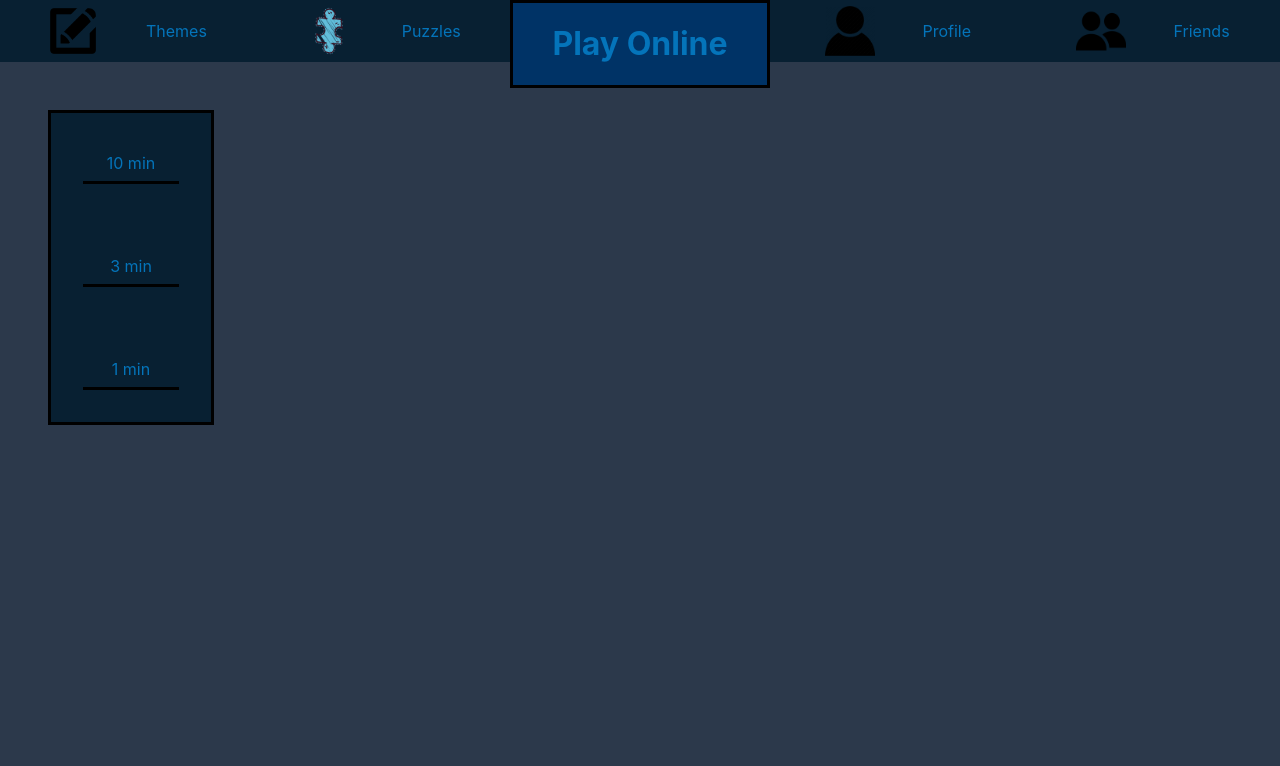
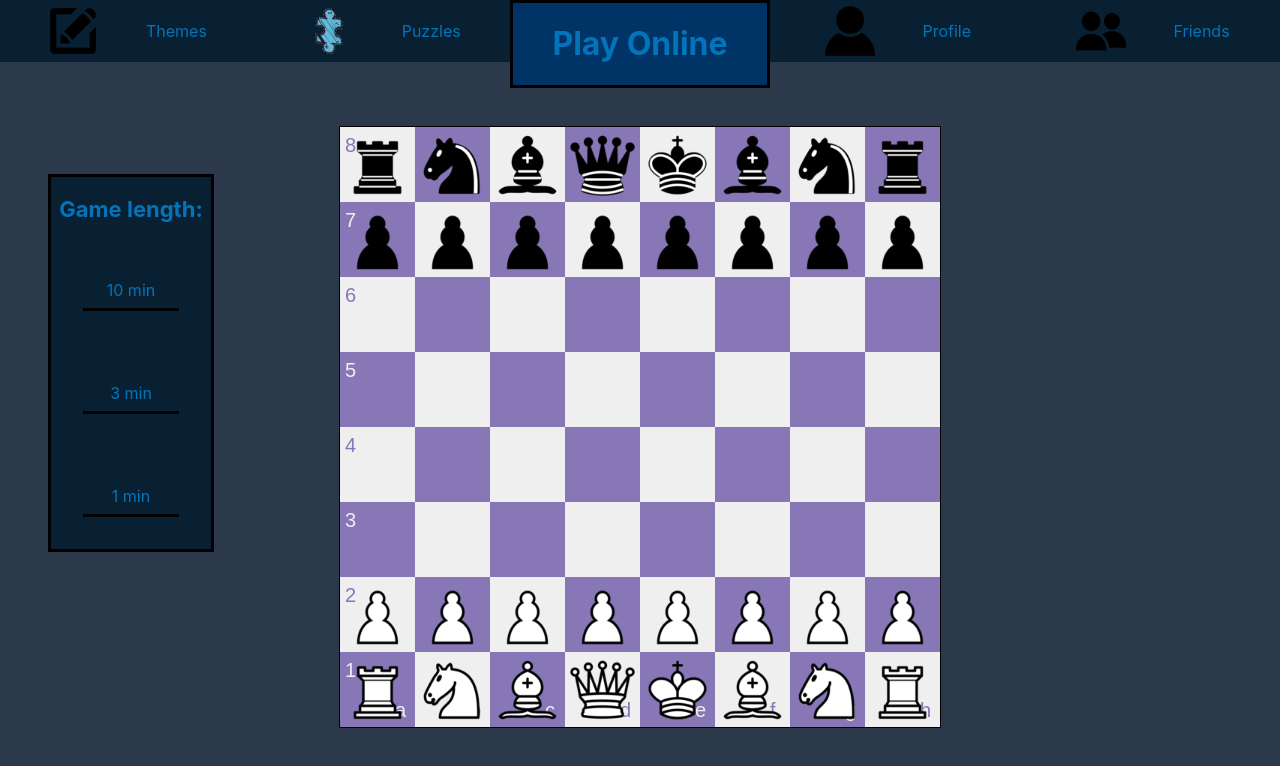
Before and after one commit to hermnk/happens-sjakk, a React (Create React App) app: page / in a window 1280 px wide. Shown: the top 766 px of the page. Built offline with nearby package versions, Linux system fonts and the light colour scheme.

Commit message:
Made a better interface and fixed the pawn movement on the board

```diff
--- a/src/App.js
+++ b/src/App.js
@@ -5,13 +5,17 @@ import Sidebar from './components/sidebar'
 
 const App = () =>{
     const profileList = ["Game history", "Rating", "Jeg", "kult"]
-    const playList = ["10 min", "3 min", "1 min"]
+    const playList = [{title: "Game length:"}, {categories: ["10 min", "3 min", "1 min"]}]
 
     return(
-    <div>
+    <div className="game-page">
         <Hotbar/>
-        <Sidebar menulist={playList}/>
-
+        <div className="sidebar-board">
+            <div className="sidebar-scaled">
+                <Sidebar menulist={playList}/>
+            </div>
+            <Board/>
+        </div>
     </div>
     )
 }
--- a/src/components/piece.js
+++ b/src/components/piece.js
@@ -33,20 +33,42 @@ export class Pawn extends Piece
         this.posibilities = [];
 
         if(this.color == 'w'){
-            if(Math.floor(this.pos.y/pieceSize) === 6 && board[Math.floor(this.pos.y/pieceSize)-2][Math.floor(this.pos.x/pieceSize)] == 0){
+            if(Math.floor(this.pos.y/pieceSize) === 6 && board[Math.floor(this.pos.y/pieceSize)-2][Math.floor(this.pos.x/pieceSize)] === 0){
                 this.posibilities.push({x:Math.floor(this.pos.x/pieceSize), y:Math.floor(this.pos.y/pieceSize)-1, onPiece: false})
                 this.posibilities.push({x:Math.floor(this.pos.x/pieceSize), y:Math.floor(this.pos.y/pieceSize)-2, onPiece: false})
-            } else{
+            } else if(board[Math.floor(this.pos.y/pieceSize)-1][Math.floor(this.pos.x/pieceSize)] === 0){
                 this.posibilities.push({x:Math.floor(this.pos.x/pieceSize), y:Math.floor(this.pos.y/pieceSize)-1})
+            }
+            if(0 <= Math.floor(this.pos.y/pieceSize)-1 && Math.floor(this.pos.y/pieceSize)-1 <= 7 && 0 <= Math.floor(this.pos.x/pieceSize)-1 && Math.floor(this.pos.x/pieceSize)-1 <= 7){
+                if(board[Math.floor(this.pos.y/pieceSize)-1][Math.floor(this.pos.x/pieceSize)-1] !== 0 && board[Math.floor(this.pos.y/pieceSize)-1][Math.floor(this.pos.x/pieceSize)-1].color !== 'w'){
+                    this.posibilities.push({x:Math.floor(this.pos.x/pieceSize)-1, y:Math.floor(this.pos.y/pieceSize)-1, onPiece: true})
+                }
+            }
+            if(0 <= Math.floor(this.pos.y/pieceSize)-1 && Math.floor(this.pos.y/pieceSize)-1 <= 7 && 0 <= Math.floor(this.pos.x/pieceSize)+1 && Math.floor(this.pos.x/pieceSize)+1 <= 7){
+                if(board[Math.floor(this.pos.y/pieceSize)-1][Math.floor(this.pos.x/pieceSize)+1] !== 0 && board[Math.floor(this.pos.y/pieceSize)-1][Math.floor(this.pos.x/pieceSize)+1].color !== 'w'){
+                    this.posibilities.push({x:Math.floor(this.pos.x/pieceSize)+1, y:Math.floor(this.pos.y/pieceSize)-1, onPiece: true})
+                }
             }
         }
         if(this.color == 'b'){
-            if(Math.floor(this.pos.y/pieceSize) === 1 && board[Math.floor(this.pos.y/pieceSize)+2][Math.floor(this.pos.x/pieceSize)] == 0){
+            if(Math.floor(this.pos.y/pieceSize) === 1 && board[Math.floor(this.pos.y/pieceSize)+2][Math.floor(this.pos.x/pieceSize)] === 0){
                 this.posibilities.push({x:Math.floor(this.pos.x/pieceSize), y:Math.floor(this.pos.y/pieceSize)+1, onPiece: false})
                 this.posibilities.push({x:Math.floor(this.pos.x/pieceSize), y:Math.floor(this.pos.y/pieceSize)+2, onPiece: false})
-            } else{
-                this.posibilities.push({x:Math.floor(this.pos.x/pieceSize), y:Math.floor(this.pos.y/pieceSize)+1, onPiece: false})
+
+            } else if(board[Math.floor(this.pos.y/pieceSize)+1][Math.floor(this.pos.x/pieceSize)] === 0){
+                this.posibilities.push({x:Math.floor(this.pos.x/pieceSize), y:Math.floor(this.pos.y/pieceSize)+1, onPiece: false })
             }
+            if(0 <= Math.floor(this.pos.y/pieceSize)+1 && Math.floor(this.pos.y/pieceSize)+1 <= 7 && 0 <= Math.floor(this.pos.x/pieceSize)+1 && Math.floor(this.pos.x/pieceSize)+1 <= 7){
+                if(board[Math.floor(this.pos.y/pieceSize)+1][Math.floor(this.pos.x/pieceSize)+1] !== 0 && board[Math.floor(this.pos.y/pieceSize)+1][Math.floor(this.pos.x/pieceSize)+1].color !== 'b'){
+                    this.posibilities.push({x:Math.floor(this.pos.x/pieceSize)+1, y:Math.floor(this.pos.y/pieceSize)+1, onPiece: true })
+                }
+            }
+            if(0 <= Math.floor(this.pos.y/pieceSize)+1 && Math.floor(this.pos.y/pieceSize)+1 <= 7 && 0 <= Math.floor(this.pos.x/pieceSize)-1 && Math.floor(this.pos.x/pieceSize)-1 <= 7){
+                if(board[Math.floor(this.pos.y/pieceSize)+1][Math.floor(this.pos.x/pieceSize)-1] !== 0 && board[Math.floor(this.pos.y/pieceSize)+1][Math.floor(this.pos.x/pieceSize)-1].color !== 'b'){
+                    this.posibilities.push({x:Math.floor(this.pos.x/pieceSize)-1, y:Math.floor(this.pos.y/pieceSize)+1, onPiece: true })
+                }
+            }
+
         }
     }
 }
--- a/src/components/sidebar.jsx
+++ b/src/components/sidebar.jsx
@@ -9,13 +9,11 @@ class Sidebar extends Component {
     render(){
         const { menulist } = this.props
         return(
-            <div className="sidebar">
-                {menulist.map((item, index) =>(
+            <div className="sidebar smaller">
+                <h2>{menulist[0].title}</h2>
+                {(menulist[1].categories).map((item, index) =>(
                     <div className="sidebar-child">{item}</div>
                 ))}
-
-
-
             </div>
         )
     }
--- a/src/index.css
+++ b/src/index.css
@@ -72,6 +72,7 @@ img{
 .sidebar{
     display: grid;
     margin: 3rem;
+
     border: solid black;
     width: 10rem;
     text-align: center;
@@ -92,3 +93,18 @@ img{
     cursor: pointer;
     border-bottom:solid rgb(0, 51, 102);
 }
+.sidebar-board{
+    display: grid;
+    grid-template-columns: auto auto;
+}
+.game-page{
+    display: grid;
+    row-gap: 4rem;
+}
+.sidebar-scaled{
+    width: 0rem;
+
+}
+h2{
+    font-size: 22px;
+}
```
